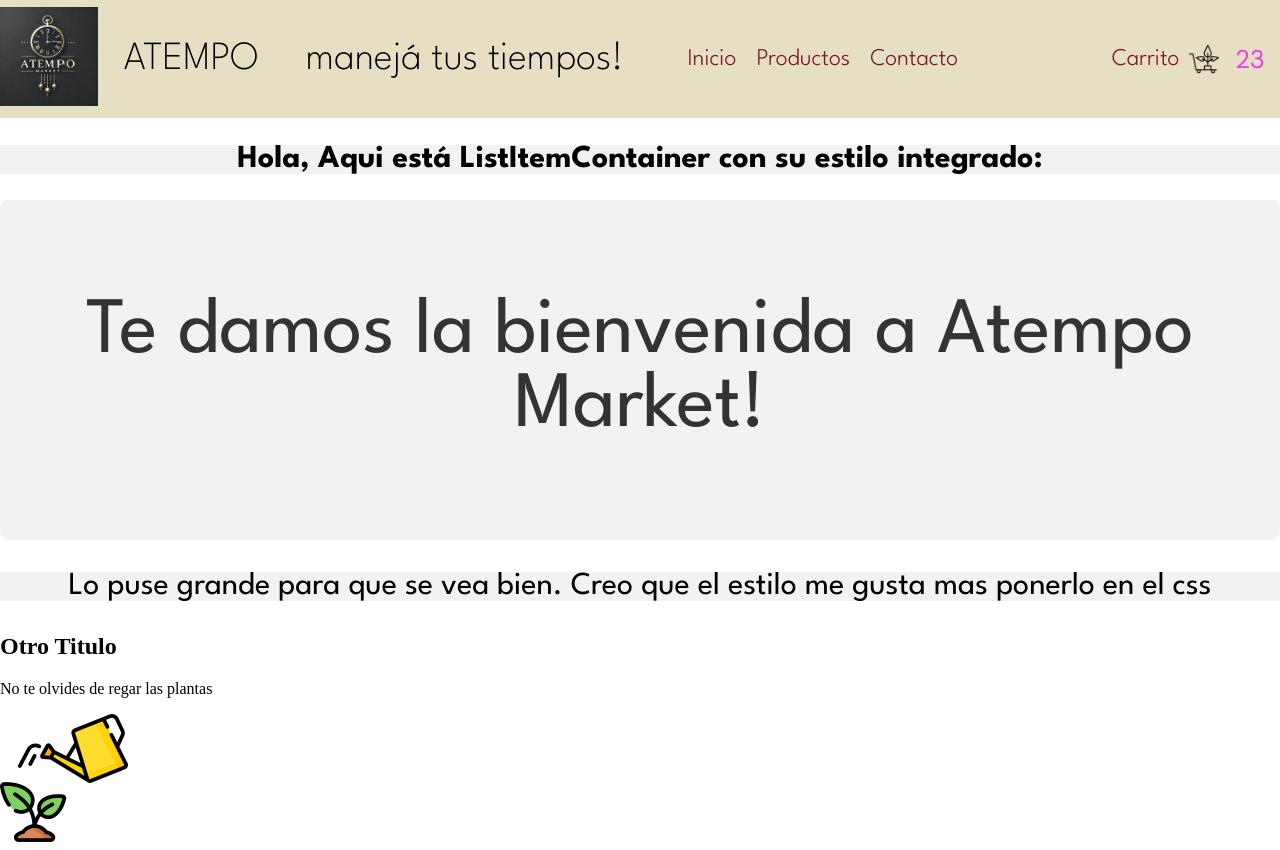
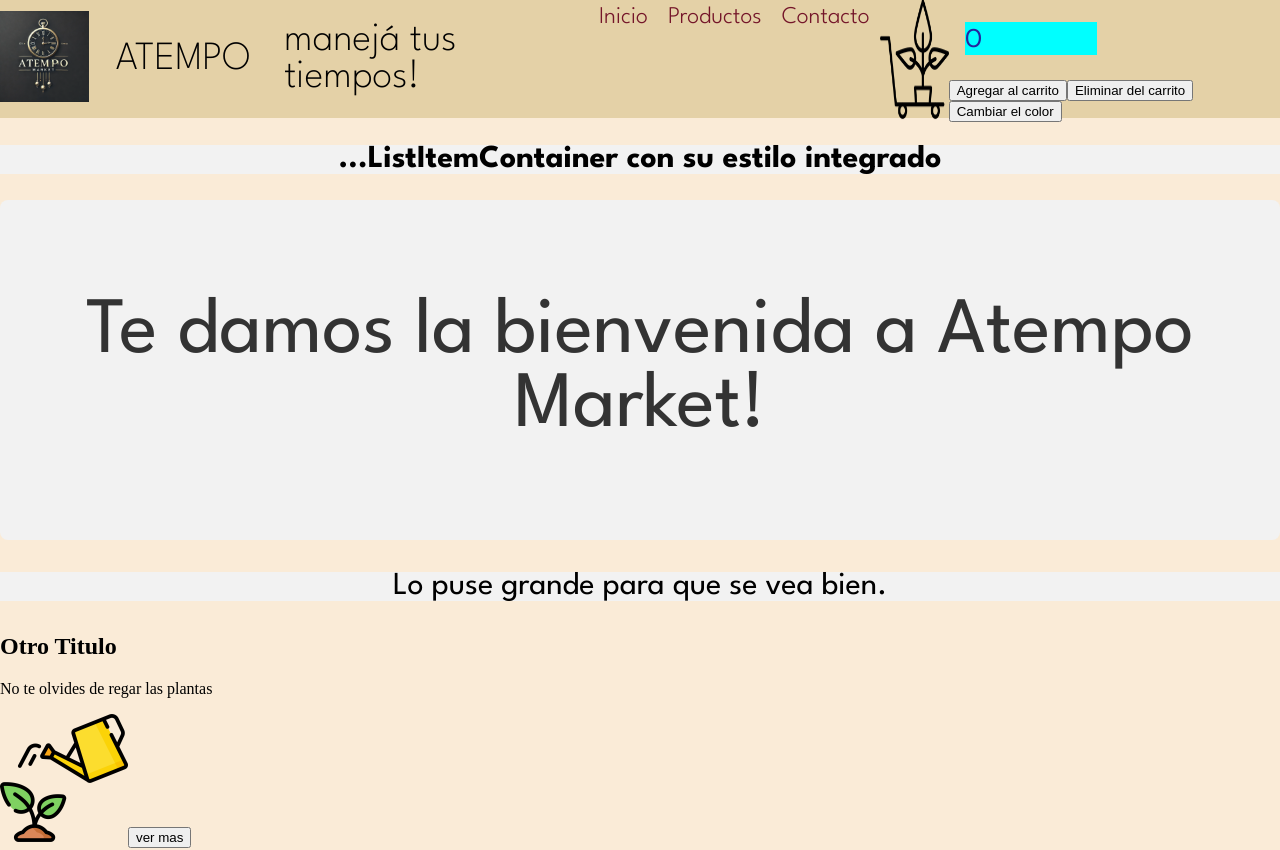
Before and after one commit to lucianamg/68565_gruszeczka, a React (Vite) app: page / in a window 1280 px wide. Shown: the top 850 px of the page. Built offline with nearby package versions, Linux system fonts and the light colour scheme.

Commit message:
botones para probar

```diff
--- a/src/App.jsx
+++ b/src/App.jsx
@@ -4,8 +4,7 @@ import Header from './components/Header';
 import MainSection from './components/MainSection';
 import Footer from './components/Footer';
 import Products from '/src/Products';
-function App() {
-
+export const App = () => {
   return (
     <div id='mainDiv' className='mainDiv'>
       <Header />
@@ -14,7 +13,6 @@ function App() {
     </div>
   )
 }
-  export default App;
 
 /* Codigo test de function App
 function App() {
--- /dev/null
+++ b/src/components/Button.jsx
@@ -0,0 +1,39 @@
+export const Button = (props) => {
+    return (
+        <button className="btn">
+            {props.content}
+        </button>
+    )
+    /*
+    Creo un componente boton y lo defino así:
+    export const Button = (props) => {
+    return (
+        <button className="btn">
+            {props.content}
+        </button>
+    )
+    puedo acceder a las props de este objeto
+    con objeto.propiedad >> props.content en este caso
+    con ese props.content le estaré diciendo que muestre el contenido
+    que le ponga donde lo implemento.
+    Para implementarlo, en donde sea que lo quiero poner (otro componente)
+    escribo así:
+        <Button
+            content="ver mas"
+        />
+    */
+
+   /*  otra forma de hacer esto seria asi:
+    en donde lo quiero mostrar pongo:
+    <Button>
+        <img src="" alt="" />
+        <span>BotonX</span>
+    </Button>
+    o directamente <Button>BotonX</Button>
+
+    y luego en el componente Button uso props.children en vez de objeto.propiedad :
+    {props.children}
+
+    Se usa más esta manera
+ */
+}
--- a/src/components/CartWidget.jsx
+++ b/src/components/CartWidget.jsx
@@ -1,15 +1,40 @@
 
 import React, {useState} from 'react';
-
-const Counter = ({products = '23'})=> {
+/*export const Counter = ({products = '23'})=> {
     const [count,setCount] = useState(0)
+    return (
+        <div>
+            <p>{products}</p>
+            <p>{Counter}</p>
+            <button>Agregar al carrito</button>
+            <button>Eliminar</button>
+        </div>
+    )}*/
+export const CartWidget = () => {
+    const [count,setCount] = useState(0)
+    const [changeColor,setChangeColor] = useState(true)
+    const fcSum = () => {
+        console.log("click")
+        setCount(count + 1)
+    }
+    const fcErase = () => {
+        console.log("click")
+        setCount(count - 1)
+    }
+    const fcColor = () => {
+        console.log("color")
+        setChangeColor(!changeColor)
+    }
     return(
         <div className="divCounter">
-            <p>{products}</p>
-        </div>
+            <p className={changeColor ? "blue" : "red"}>{count}</p>
+            <button onClick={fcSum}>Agregar al carrito</button>
+            <button onClick={fcErase}>Eliminar del carrito</button>
+            <button onClick={fcColor}>Cambiar el color</button>
+        </div>/* este boton y el Color va en otra vista pero lo dejo aca para practicas */
     )
 }
-export default Counter;
+
 
 /*function CartWidget (){
     const
--- a/src/components/Header.jsx
+++ b/src/components/Header.jsx
@@ -1,19 +1,17 @@
 import React from 'react';
-import Navbar from './Navbar';
+import { Navbar } from './Navbar';
 
 
-function Header (){
+export default () => {
     return (
         <header className="header">
-            <a className='headerALogo' href="#"><img className="headerLogo" src="Atempo_Market_Logo.webp" alt="Logo"/></a>
+            <a className='header__aLogo' href="#"><img className="header__imgLogo" src="Atempo_Market_Logo.webp" alt="Logo"/></a>
             <h1>ATEMPO</h1>
             <p>manejá tus tiempos!</p>
             <Navbar />
         </header>
     );
 }
-export default Header;
-
 /*
 <img src="Atempo_Market_Logo.webp" alt="logo" />
 */
--- a/src/components/MainSection.jsx
+++ b/src/components/MainSection.jsx
@@ -1,4 +1,5 @@
 import ItemListContainer from './ItemListContainer';
+import { Button } from './Button';
 
 function MainSection (){
     return (
@@ -12,7 +13,7 @@ function MainSection (){
                             fontSize: '2rem',
                         }}
                     >
-                    Hola, Aqui está ListItemContainer con su estilo integrado:</h1>
+                    ...ListItemContainer con su estilo integrado</h1>
                     <ItemListContainer greeting="Te damos la bienvenida a Atempo Market!"/>
                     <p style={{
                             backgroundColor: '#f2f2f2',
@@ -20,13 +21,16 @@ function MainSection (){
                             fontFamily: '"League Spartan", sans-serif',
                             fontSize: '2rem',
                         }}
-                    >Lo puse grande para que se vea bien. Creo que el estilo me gusta mas ponerlo en el css</p>
+                    >Lo puse grande para que se vea bien. </p>
 
                 </div>
                 <div>
                     <h1>Otro Titulo</h1>
                     <p>No te olvides de regar las plantas</p>
                     <img src="riego.png" alt="algo" />
+                    <Button
+                    content="ver mas"
+                    />
                 </div>
             </section>
             <section className="secondSection">
--- a/src/components/Navbar.jsx
+++ b/src/components/Navbar.jsx
@@ -1,26 +1,20 @@
 import React from "react";
 import Products from '../Products';
 import '../index.css';
-import CartWidget from './CartWidget';
-
-function Navbar (){
+import { CartWidget } from './CartWidget';
+/* al usar fc flecha cambiar los import ponerles llave import Products >> import { Products }*/
+export const Navbar = () => {
     return (
         <nav className="navbar">
-            <ul className="navbarUl">
-                <li className="navbarIndex"><a href="./index.html">Inicio</a></li>
-                <li className="navbarProducts"><a href="#Products">Productos</a></li>
-                <li className="navbarContact"><a href="#Contact">Contacto</a></li>
-                <li className="navbarCart">
-                  <a href="#CartWidget">Carrito</a>
-                  <img className="cartImg" src="carrito2.png" alt="carrito" />
-                  <CartWidget />
-                </li>
-            </ul>
+                <a href="./index.html">Inicio</a>
+                <a href="#Products">Productos</a>
+                <a href="#Contact">Contacto</a>
+                <img className="cartImg" src="carrito2.png" alt="carrito"/>
+                <CartWidget />
         </nav>
     );
 }
-export default Navbar;
-                /*<li><a href="../src/Products.jsx">Productos</a></li>*/
+/*<li><a href="../src/Products.jsx">Productos</a></li>*/
 
 /* con link to
 function Navbar() {
@@ -36,3 +30,16 @@ function Navbar() {
     );
   }
   export default Navbar; */
+  /*
+  navbar viejo
+              <ul className="navbar__Ul">
+                <li className="navbar__Index"><a href="./index.html">Inicio</a></li>
+                <li className="navbar__Products"><a href="#Products">Productos</a></li>
+                <li className="navbar__Contact"><a href="#Contact">Contacto</a></li>
+                <li className="navbar__Cart">
+                  <a href="#CartWidget">Carrito</a>
+                  <img className="cartImg" src="carrito2.png" alt="carrito" />
+                  <CartWidget />
+                </li>
+            </ul>
+  */
--- a/src/index.css
+++ b/src/index.css
@@ -29,11 +29,11 @@ body {
   font-family: "League Spartan", serif;
   height: 7.4rem;
 }
-.headerALogo{
+.header__aLogo{
 width: 12%;
 margin-left: -2px;
 }
-.headerLogo{
+.header__imgLogo{
   width: 100%;
 }
 
@@ -51,7 +51,7 @@ margin-left: -2px;
   width: 40%;
   margin-left: 1rem;
 }
-.navbarUl{
+.navbar__Ul{
   display: flex;
   flex-direction: row;
   align-items: center;
@@ -69,11 +69,15 @@ a{
 a:hover {
   color: #000000;
 }
-.navbarUl li{
+.navbar{
+  display: flex;
+  flex-direction: row;
+}
+.navbar__Ul li{
   text-decoration: none;
   list-style: none;
 }
-.navbarCart{
+.navbar__Cart{
   align-items: center;
   justify-content: flex-end;
   margin-right: .9375rem;
@@ -82,7 +86,7 @@ a:hover {
     width: 10%;
 
   }
-.navbarCart{
+.navbar__Cart{
   display: flex;
   flex-direction: row;
 }
@@ -91,9 +95,12 @@ a:hover {
   display: flex;
   flex-direction: column;
   align-items: left;
+  background-color: antiquewhite;
+  min-height: 100vh;/*ver si esto va aca o solo en mainsection*/
 }
 .mainSection{
-  min-height: 100vh;
+  /*min-height: 100vh;*/
+  flex-grow: 1;
 }
 
 .footer{
@@ -106,6 +113,7 @@ a:hover {
 }
 .footer p{
   width: 40%;
+  opacity: 50%;
 }
 .footer img{
 width: 5%;
@@ -123,13 +131,22 @@ width: 5%;
   font-family: "DM Sans", serif;
   font-weight: 400;
   font-size: 1.6rem;
-  color: #ec3de6;
+
 }
 .firstSection div img{
   width: 10%;
 }
 .secondSection div img{
   width: 10%;
+}
+.blue{
+
+  color: rgb(37, 37, 158);
+  background-color: aqua;
+}
+.red{
+  color: #741529;
+  background-color: #ec3de6;
 }
 /* ORIGINAL
 :root {
--- a/src/main.jsx
+++ b/src/main.jsx
@@ -1,7 +1,7 @@
 import { StrictMode } from 'react'
 import { createRoot } from 'react-dom/client'
 import './index.css'
-import App from './App.jsx'
+import { App } from './App.jsx'
 
 
 createRoot(document.getElementById('root')).render(
```
